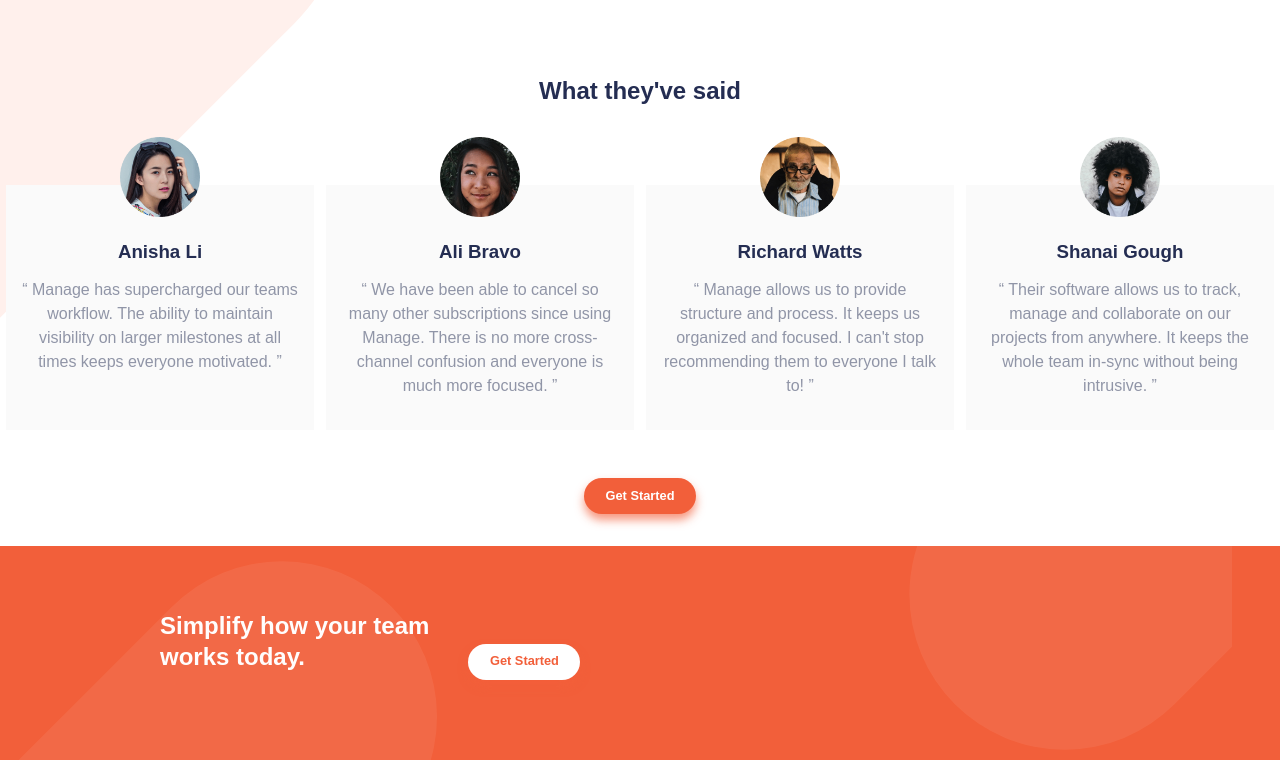
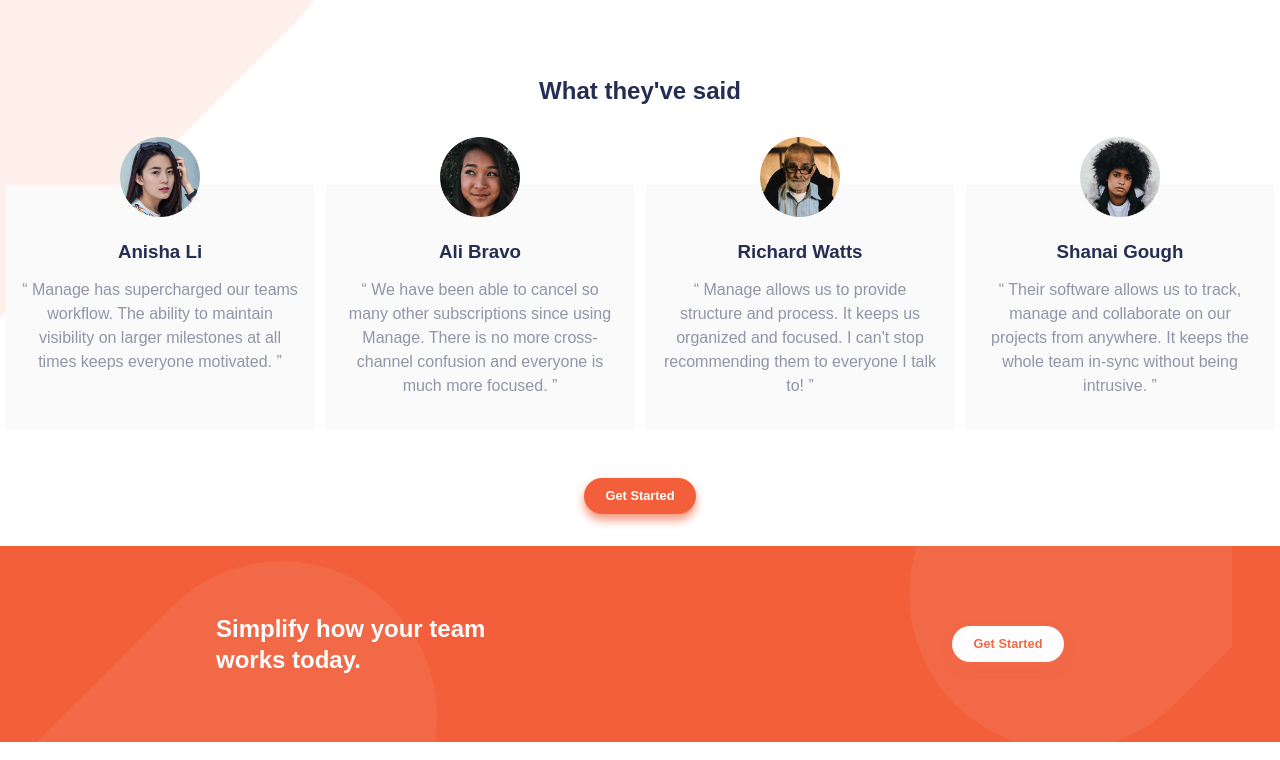
Before and after one commit to Thomaster100/manage-landing-page, a website: page html/index.html in a window 1280 px wide. Shown: the part 1193-1953 px from the top of the page. Drawn offline with Linux system fonts and the light colour scheme; a web font is replaced by a local one.

Commit message:
pre-footer done

```diff
--- a/css/styles.css
+++ b/css/styles.css
@@ -325,6 +325,7 @@
 .pre_footer {
   width: 100%;
   display: flex;
+  justify-content: center;
   position: relative;
   overflow: hidden;
   margin-top: 2rem;
@@ -547,6 +548,11 @@
     top: -5rem;
     text-align: right;
   }
+  .pre_footer .pre_footer__content {
+    width: 100%;
+    display: flex;
+    justify-content: space-between;
+  }
   .pre_footer .simplify {
     text-align: left;
     display: inline-block;
--- a/html/index.html
+++ b/html/index.html
@@ -119,7 +119,7 @@
     </div>
     <!-- PRE-FOOTER-->
     <div class="pre_footer">
-      <div class="wrapper">
+      <div class="pre_footer__content">
         <h2 class="simplify">Simplify how your team works today.</h2>
         <div class="cta_white">Get Started</div>
       </div>
```
Also changed, not shown: 1 other file.
